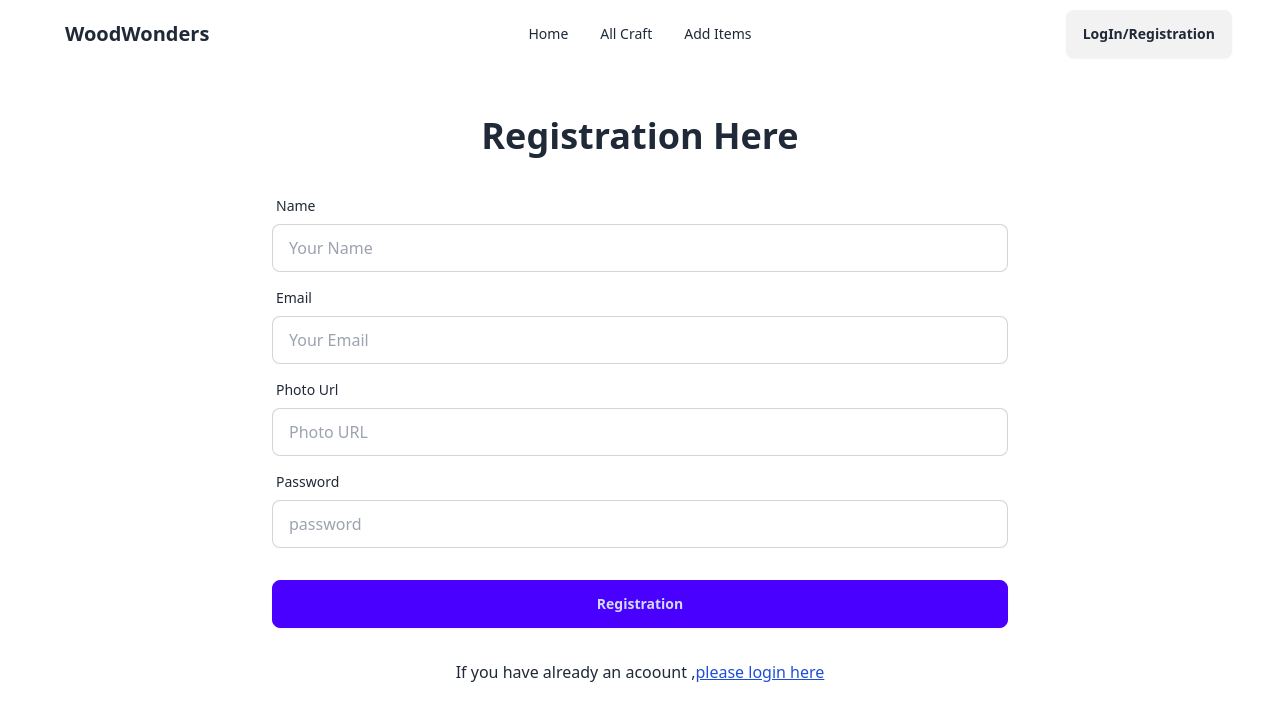
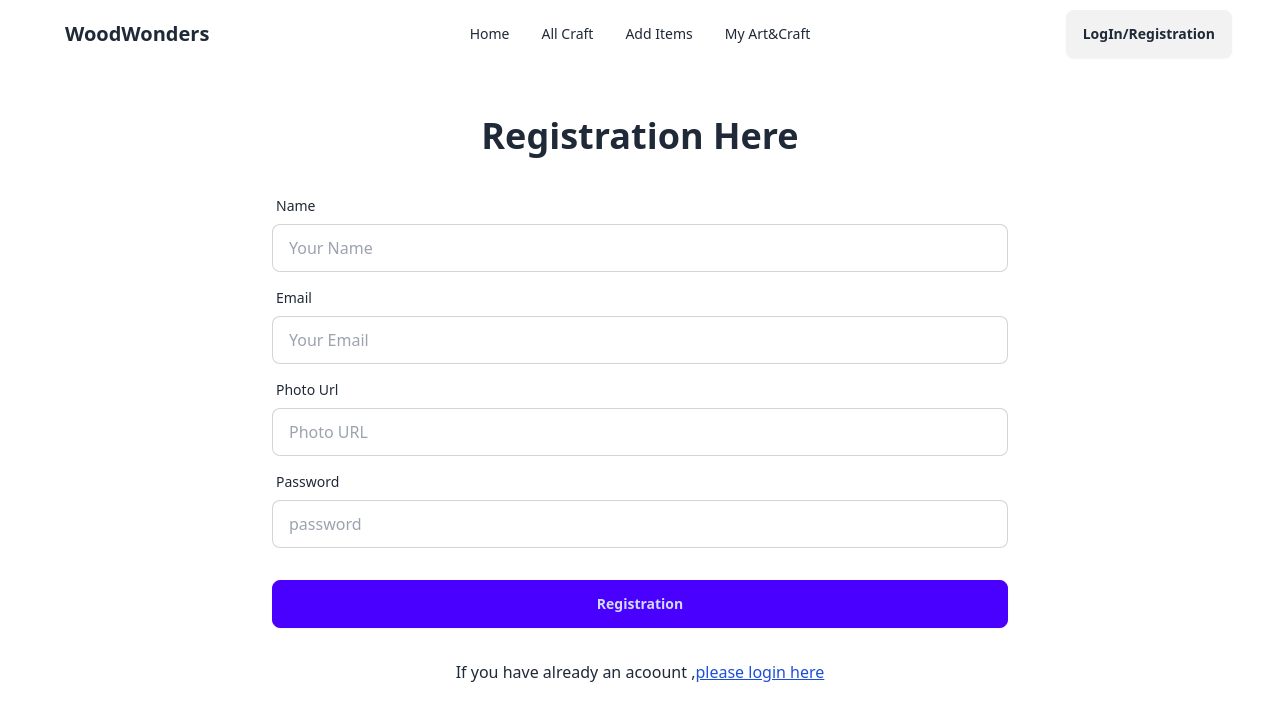
Before and after one commit to Robiul178/wood-craft-client-side, a React (Vite) app: page /registration in a window 1280 px wide. Shown: the top 720 px of the page. Built offline with nearby package versions, Linux system fonts and the light colour scheme; no server answers.

Commit message:
add toast

```diff
--- a/package.json
+++ b/package.json
@@ -17,6 +17,7 @@
     "react-dom": "^18.2.0",
     "react-icons": "^5.1.0",
     "react-router-dom": "^6.23.0",
+    "react-toastify": "^10.0.5",
     "sort-by": "^1.2.0"
   },
   "devDependencies": {
--- /dev/null
+++ b/src/components/Pages/MyArt&Craft/MyArtAndCraft.jsx
@@ -0,0 +1,11 @@
+
+
+const MyArtAndCraft = () => {
+    return (
+        <div>
+            <h2>My Art and craft</h2>
+        </div>
+    );
+};
+
+export default MyArtAndCraft;
--- a/src/components/Pages/NaveBar/NaveBar.jsx
+++ b/src/components/Pages/NaveBar/NaveBar.jsx
@@ -41,6 +41,14 @@ const NaveBar = () => {
             }
         >
             Add Items
+        </NavLink></li>
+        <li><NavLink
+            to="/myartandcraft"
+            className={({ isActive, isPending }) =>
+                isPending ? "pending" : isActive ? "border border-green-700" : ""
+            }
+        >
+            My Art&Craft
         </NavLink></li>
     </>
 
--- a/src/components/Pages/Registration/Registration.jsx
+++ b/src/components/Pages/Registration/Registration.jsx
@@ -2,6 +2,8 @@ import { useContext } from "react";
 import { AuthContext } from "../../AuthProvider/AuthProvider";
 import { updateProfile } from "firebase/auth";
 import { Link, useLocation, useNavigate } from "react-router-dom";
+import { ToastContainer, toast } from 'react-toastify';
+import 'react-toastify/dist/ReactToastify.css';
 
 
 const Registration = () => {
@@ -24,6 +26,17 @@ const Registration = () => {
             email: email,
             photo: photo,
             password: password
+        }
+
+        if (password.length < 6) {
+            toast('Password must have 6 character');
+            return;
+        } else if (!/[A-Z]/.test(password)) {
+            toast('Password must have 1 Upparcase character');
+            return;
+        } else if (!/[a-z]/.test(password)) {
+            toast('Password must have 1 lowercase character');
+            return;
         }
 
         createUser(email, password)
@@ -97,6 +110,7 @@ const Registration = () => {
                     </div>
                 </div>
             </div>
+            <ToastContainer />
         </div>
     );
 };
--- a/src/main.jsx
+++ b/src/main.jsx
@@ -15,6 +15,7 @@ import AuthProvider from './components/AuthProvider/AuthProvider.jsx';
 import AddItems from './components/Pages/AddItems/AddItems.jsx';
 import PrivateRoute from './components/PrivateRoute/PrivateRoute.jsx';
 import ViewDetails from './components/Pages/ViewDetails/ViewDetails.jsx';
+import MyArtCraft from './components/Pages/MyArt&Craft/MyArtAndCraft.jsx';
 
 const router = createBrowserRouter([
   {
@@ -47,6 +48,12 @@ const router = createBrowserRouter([
           <ViewDetails></ViewDetails>
         </PrivateRoute>,
         loader: () => fetch('http://localhost:5000/items')
+      },
+      {
+        path: '/myartandcraft',
+        element: <PrivateRoute>
+          <MyArtCraft />
+        </PrivateRoute>
       }
     ]
   },
```
Also changed, not shown: 1 other file (tests, documents, lock files or other folders).
